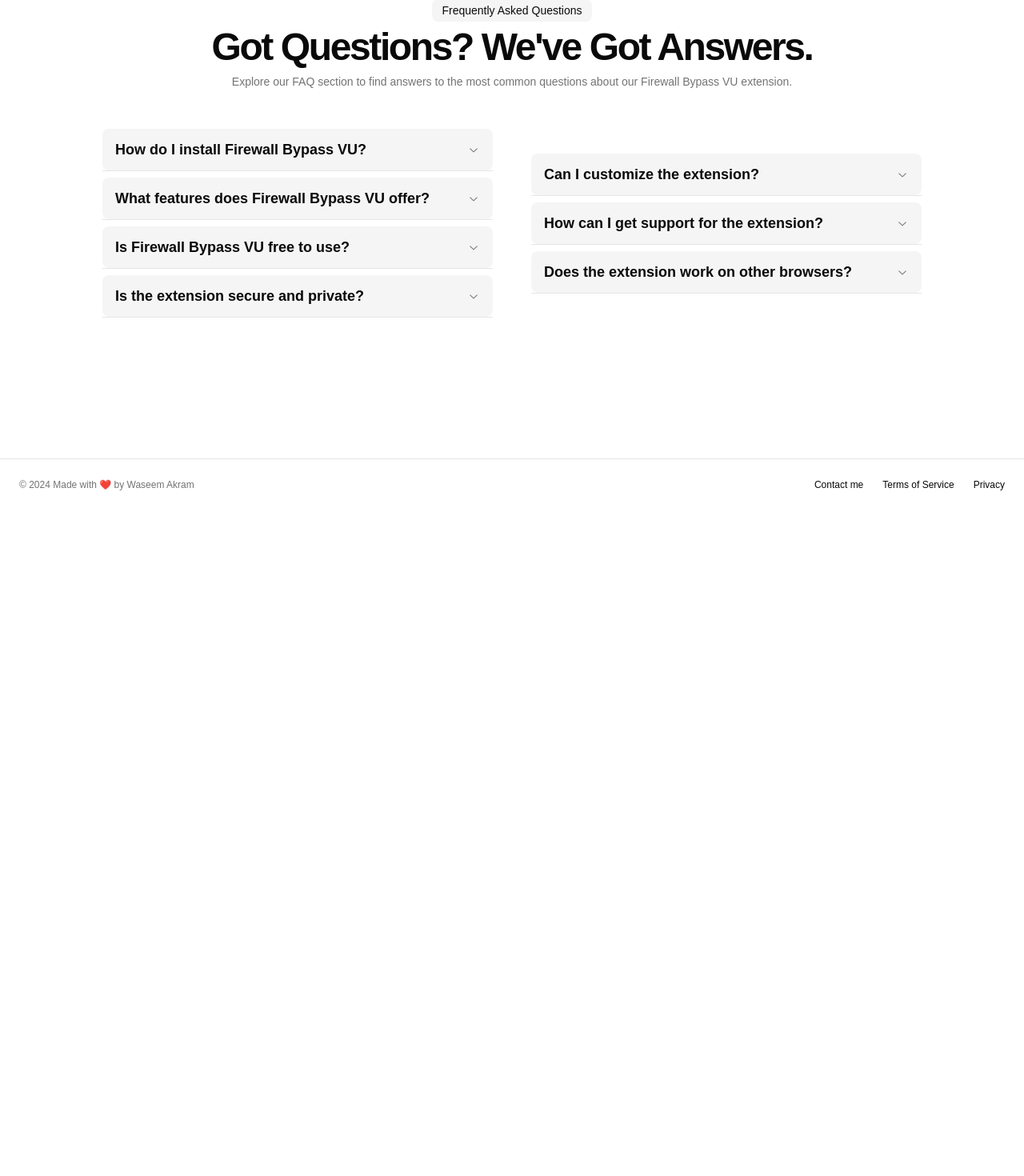
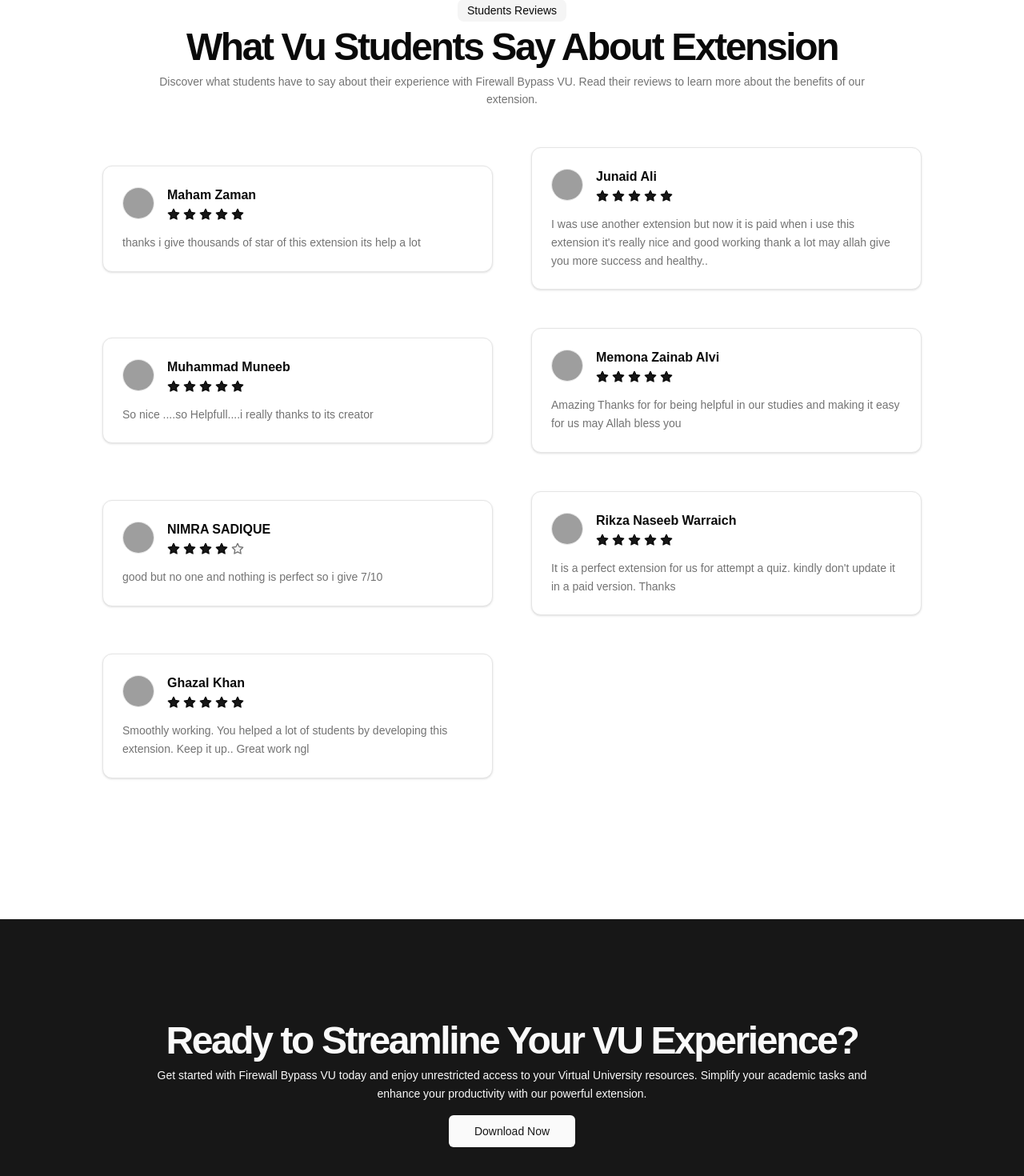
Before and after one commit to evildevill/markdown-blog, a Next.js app: page /firewall-bypass-vu in a window 1280 px wide. Shown: the part 1820-3290 px from the top of the page at 80% size. Before the commit the page ends 2458 px from the top, so only its background shows below. Built offline with nearby package versions, Linux system fonts and the light colour scheme; no server answers; grey boxes are pictures that could not be loaded.

Commit message:
feat: add student reviews and contact section to Firewall VU component

```diff
--- a/components/firewall-vu.jsx
+++ b/components/firewall-vu.jsx
@@ -1,6 +1,67 @@
 import Link from "next/link"
 import Image from "next/image";
 import { Accordion, AccordionItem, AccordionTrigger, AccordionContent } from "@/components/ui/accordion"
+import { Card } from "@/components/ui/card"
+import { Avatar, AvatarImage, AvatarFallback } from "@/components/ui/avatar"
+
+const reviews = [
+  {
+    name: "Maham Zaman",
+    avatar: "/placeholder-user.jpg",
+    alt: "@shadcn",
+    fallback: "MZ",
+    rating: 5,
+    review: "thanks i give thousands of star of this extension its help a lot"
+  },
+  {
+    name: "Junaid Ali",
+    avatar: "/placeholder-user.jpg",
+    alt: "@juniadali",
+    fallback: "JA",
+    rating: 5,
+    review: "I was use another extension but now it is paid when i use this extension it's really nice and good working thank a lot may allah give you more success and healthy.."
+  },
+  {
+    name: "Muhammad Muneeb",
+    avatar: "/placeholder-user.jpg",
+    alt: "@muneeb",
+    fallback: "MB",
+    rating: 5,
+    review: "So nice ....so Helpfull....i really thanks to its creator"
+  },
+  {
+    name: "Memona Zainab Alvi",
+    avatar: "/placeholder-user.jpg",
+    alt: "@memona",
+    fallback: "MZ",
+    rating: 5,
+    review: "Amazing Thanks for for being helpful in our studies and making it easy for us may Allah bless you"
+  },
+  {
+    name: "NIMRA SADIQUE",
+    avatar: "/placeholder-user.jpg",
+    alt: "@nimra",
+    fallback: "NS",
+    rating: 4,
+    review: "good but no one and nothing is perfect so i give 7/10"
+  },
+  {
+    name: "Rikza Naseeb Warraich",
+    avatar: "/placeholder-user.jpg",
+    alt: "@rikza",
+    fallback: "RN",
+    rating: 5,
+    review: "It is a perfect extension for us for attempt a quiz. kindly don't update it in a paid version. Thanks"
+  },
+  {
+    name: "Ghazal Khan",
+    avatar: "/placeholder-user.jpg",
+    alt: "@ghazal",
+    fallback: "GK",
+    rating: 5,
+    review: "Smoothly working. You helped a lot of students by developing this extension. Keep it up.. Great work ngl"
+  }
+];
 
 export function FirewallVu() {
   return (
@@ -46,7 +107,7 @@ export function FirewallVu() {
                   Key Features of Firewall Bypass VU
                 </h2>
                 <p className="max-w-[900px] text-muted-foreground md:text-xl/relaxed lg:text-base/relaxed xl:text-1xl/relaxed">
-                    Effortlessly bypass lecture restrictions, copy quizzes, and manage GDBs with ease. Firewall Bypass VU streamlines your Virtual University tasks, saving you time and enhancing your productivity.
+                  Effortlessly bypass lecture restrictions, copy quizzes, and manage GDBs with ease. Firewall Bypass VU streamlines your Virtual University tasks, saving you time and enhancing your productivity.
                 </p>
               </div>
             </div>
@@ -91,6 +152,70 @@ export function FirewallVu() {
             </div>
           </div>
         </section>
+        <section id="reviews" className="w-full py-12 md:py-24 lg:py-32">
+          <div className="container px-4 md:px-6">
+            <div className="flex flex-col items-center justify-center space-y-4 text-center">
+              <div className="space-y-2">
+                <div className="inline-block rounded-lg bg-muted px-3 py-1 text-sm">Students Reviews</div>
+                <h2 className="text-4xl font-bold tracking-tighter sm:text-5xl">What Vu Students Say About Extension</h2>
+                <p className="max-w-[900px] text-muted-foreground md:text-xl/relaxed lg:text-sm xl:text-sm/relaxed">
+                  Discover what students have to say about their experience with Firewall Bypass VU. Read their reviews to learn more about the benefits of our extension.
+                </p>
+              </div>
+            </div>
+            <div className="mx-auto grid max-w-5xl items-center gap-6 py-12 lg:grid-cols-2 lg:gap-12">
+              {reviews.map((review, index) => (
+                <Card key={index} className="flex flex-col gap-4 p-4 sm:p-6">
+                  <div className="flex items-center gap-4">
+                    <Avatar className="w-10 h-10 border">
+                      <AvatarImage src={review.avatar} alt={review.alt} />
+                      <AvatarFallback>{review.fallback}</AvatarFallback>
+                    </Avatar>
+                    <div className="grid gap-1">
+                      <div className="font-semibold">{review.name}</div>
+                      <div className="flex items-center gap-1 text-xs">
+                        {[...Array(5)].map((_, i) => (
+                          <StarIcon
+                            key={i}
+                            className={`w-4 h-4 ${i < review.rating ? 'fill-primary' : 'fill-muted stroke-muted-foreground'}`}
+                          />
+                        ))}
+                      </div>
+                    </div>
+                  </div>
+                  <div className="text-sm leading-relaxed text-muted-foreground">
+                    {review.review}
+                  </div>
+                </Card>
+              ))}
+            </div>
+          </div>
+        </section>
+        {/* cta */}
+        <section id="cta" className="w-full py-12 md:py-24 lg:py-32 bg-primary">
+          <div className="container px-4 md:px-6">
+            <div className="flex flex-col items-center justify-center space-y-4 text-center">
+              <div className="space-y-2">
+                <h2 className="text-3xl font-bold tracking-tighter sm:text-5xl text-primary-foreground">
+                  Ready to Streamline Your VU Experience?
+                </h2>
+                <p className="max-w-[900px] text-primary-foreground md:text-xl/relaxed lg:text-sm xl:text-sm/relaxed">
+                  Get started with Firewall Bypass VU today and enjoy unrestricted access to your Virtual University resources. Simplify your academic tasks and enhance your productivity with our powerful extension.
+                </p>
+              </div>
+              <div className="flex flex-col gap-2 min-[400px]:flex-row">
+                <Link
+                  href="https://dub.sh/vufirewall"
+                  target="_blank"
+                  className="inline-flex h-10 items-center justify-center rounded-md bg-primary-foreground px-8 text-sm font-medium text-primary shadow transition-colors hover:bg-primary hover:text-primary-foreground focus-visible:outline-none focus-visible:ring-1 focus-visible:ring-ring disabled:pointer-events-none disabled:opacity-50"
+                  prefetch={false}>
+                  Download Now
+                </Link>
+              </div>
+            </div>
+          </div>
+        </section>
+
         <section id="faq" className="w-full py-12 md:py-24 lg:py-32">
           <div className="container px-4 md:px-6">
             <div className="flex flex-col items-center justify-center space-y-4 text-center">
@@ -180,6 +305,28 @@ export function FirewallVu() {
             </div>
           </div>
         </section>
+
+        <section id="contact" className="w-full py-12 md:py-24 lg:py-32 bg-muted">
+          <div className="container px-4 md:px-6">
+            <div className="flex flex-col items-center justify-center space-y-4 text-center">
+              <div className="space-y-2">
+                <h2 className="text-3xl font-bold tracking-tighter sm:text-5xl">Contact Us</h2>
+                <p className="max-w-[900px] text-muted-foreground md:text-xl/relaxed lg:text-sm xl:text-sm/relaxed">
+                  Have a question or need assistance with our Firewall Bypass VU extension? Contact our support team for help and guidance.
+                </p>
+              </div>
+              <div className="flex flex-col gap-2 min-[400px]:flex-row">
+                <Link
+                  href="mailto:hello@hackerwasii.com"
+                  className="inline-flex h-10 items-center justify-center rounded-md bg-primary px-8 text-sm font-medium text-primary-foreground shadow transition-colors hover:bg-primary/90 focus-visible:outline-none focus-visible:ring-1 focus-visible:ring-ring disabled:pointer-events-none disabled:opacity-50"
+                  prefetch={false}>
+                  Contact Support
+                </Link>
+              </div>
+            </div>
+          </div>
+        </section>
+
       </main>
     </div>
   );
@@ -222,6 +369,25 @@ function ClipboardIcon(props) {
   );
 }
 
+function StarIcon(props) {
+  return (
+    <svg
+      {...props}
+      xmlns="http://www.w3.org/2000/svg"
+      width="24"
+      height="24"
+      viewBox="0 0 24 24"
+      fill="none"
+      stroke="currentColor"
+      strokeWidth="2"
+      strokeLinecap="round"
+      strokeLinejoin="round"
+    >
+      <polygon points="12 2 15.09 8.26 22 9.27 17 14.14 18.18 21.02 12 17.77 5.82 21.02 7 14.14 2 9.27 8.91 8.26 12 2" />
+    </svg>
+  )
+}
+
 function WandIcon(props) {
   return (
     <svg
```
